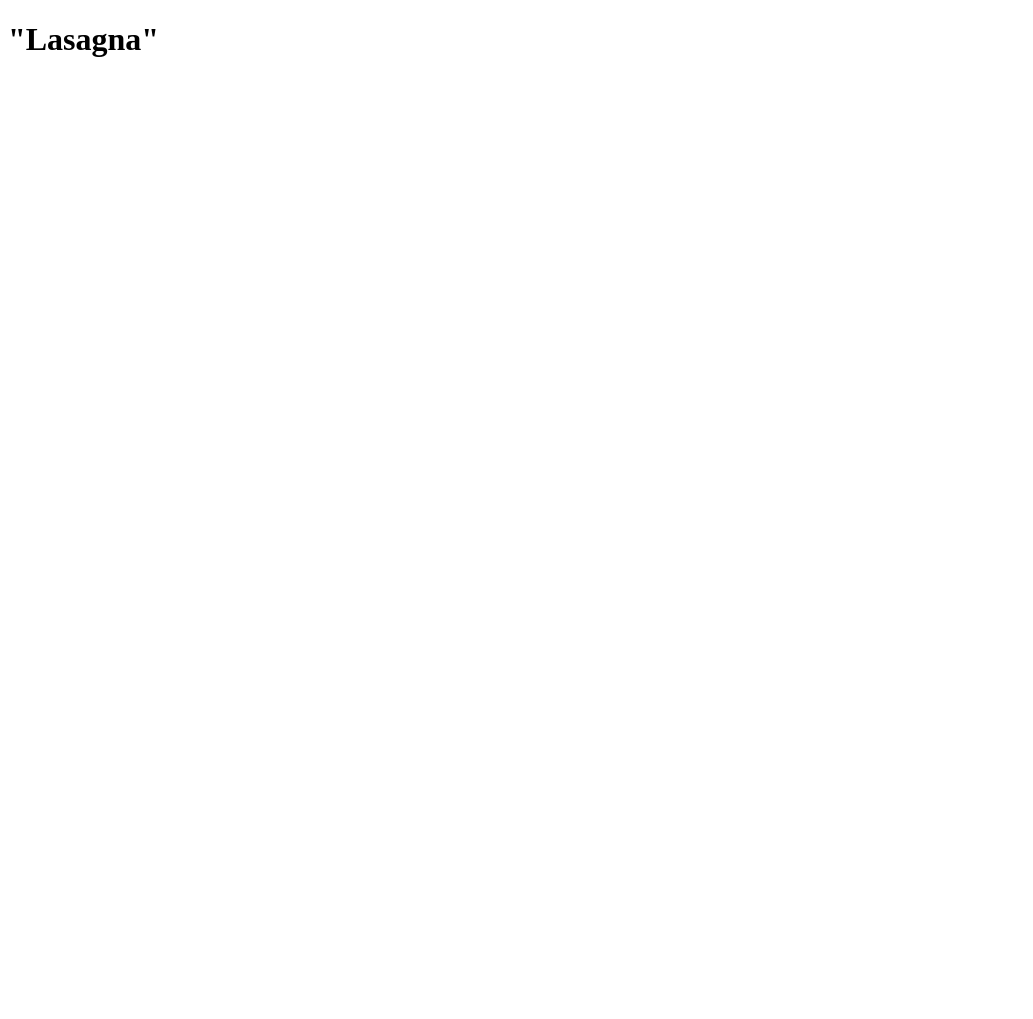
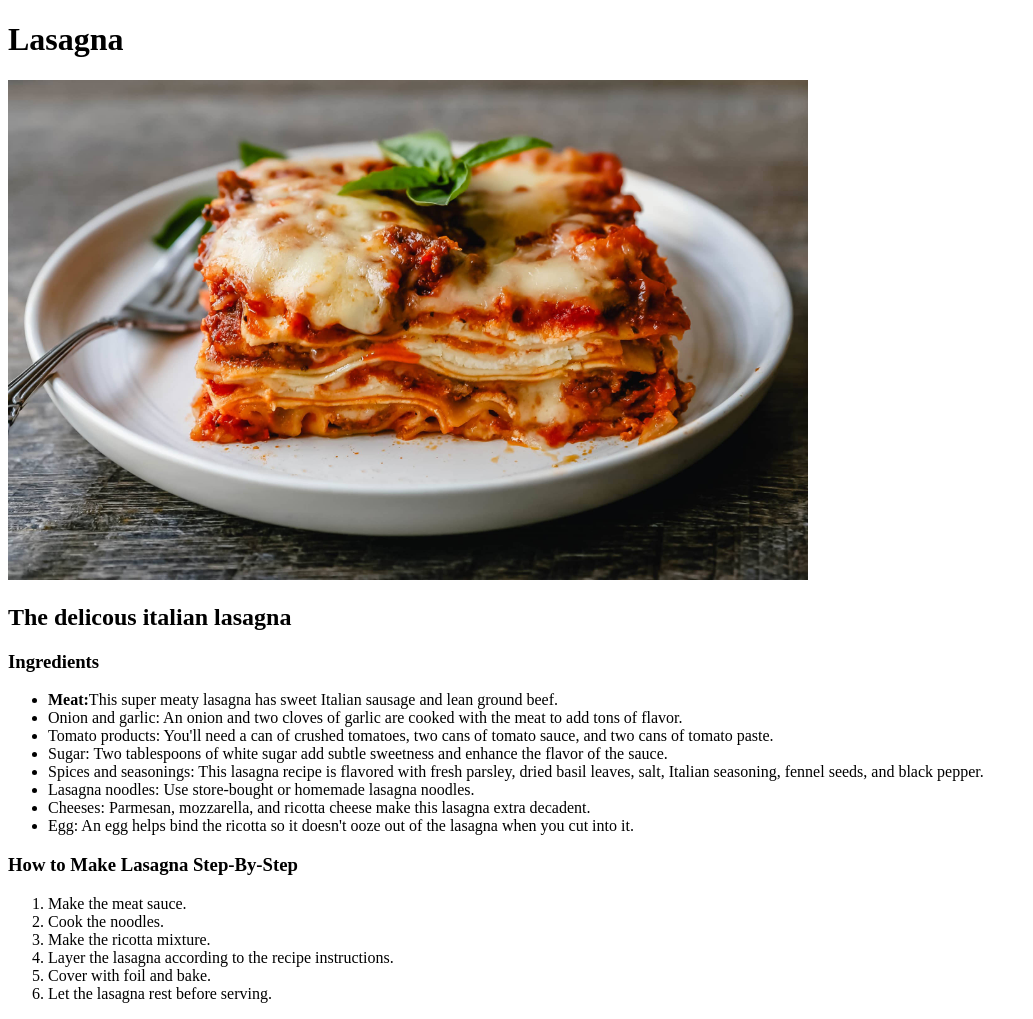
Before and after one commit to boticsek19/odin-recipes, a plain HTML site: page recipes/lasagna.html in a window 1280 px wide. Shown: the whole page, without its empty margins (0-1033 px from the left). Before the commit the page ends 800 px from the top, so only its background shows below. Drawn offline with Linux system fonts and the light colour scheme.

Commit message:
goatcheese and pics added

```diff
--- a/recipes/lasagna.html
+++ b/recipes/lasagna.html
@@ -3,9 +3,31 @@
 <head>
     <meta charset="UTF-8">
     <meta name="viewport" content="width=device-width, initial-scale=1.0">
-    <title>Document</title>
+    <title>Lasagna</title>
 </head>
 <body>
-    <h1>"Lasagna"</h1>
+    <h1>Lasagna</h1>
+    <img src="lasagna.jpg" alt="lasagna" width="800" height="500">
+    <h2>The delicous italian lasagna</h2>
+    <h3>Ingredients</h3>
+    <ul>
+        <li><b>Meat:</b>This super meaty lasagna has sweet Italian sausage and lean ground beef.</li>
+        <li>Onion and garlic: An onion and two cloves of garlic are cooked with the meat to add tons of flavor.</li>
+        <li>Tomato products: You'll need a can of crushed tomatoes, two cans of tomato sauce, and two cans of tomato paste.</li>
+        <li>Sugar: Two tablespoons of white sugar add subtle sweetness and enhance the flavor of the sauce.</li>
+        <li>Spices and seasonings: This lasagna recipe is flavored with fresh parsley, dried basil leaves, salt, Italian seasoning, fennel seeds, and black pepper.</li>
+        <li>Lasagna noodles: Use store-bought or homemade lasagna noodles.</li>
+        <li>Cheeses: Parmesan, mozzarella, and ricotta cheese make this lasagna extra decadent.</li>
+        <li>Egg: An egg helps bind the ricotta so it doesn't ooze out of the lasagna when you cut into it.</li>
+    </ul>
+    <h3>How to Make Lasagna Step-By-Step</h3>
+    <ol>
+        <li>Make the meat sauce.</li>
+        <li>Cook the noodles.</li>
+        <li>Make the ricotta mixture.</li>
+        <li>Layer the lasagna according to the recipe instructions.</li>
+        <li>Cover with foil and bake.</li>
+        <li>Let the lasagna rest before serving.</li>
+    </ol>
 </body>
 </html>
```
Also changed, not shown: recipes/goatcheese.html (added, +29 -0 lines), recipes/index.html (deleted, +0 -12 lines), recipes/goatcheese.jpg (added), recipes/lasagna.jpg (added).
